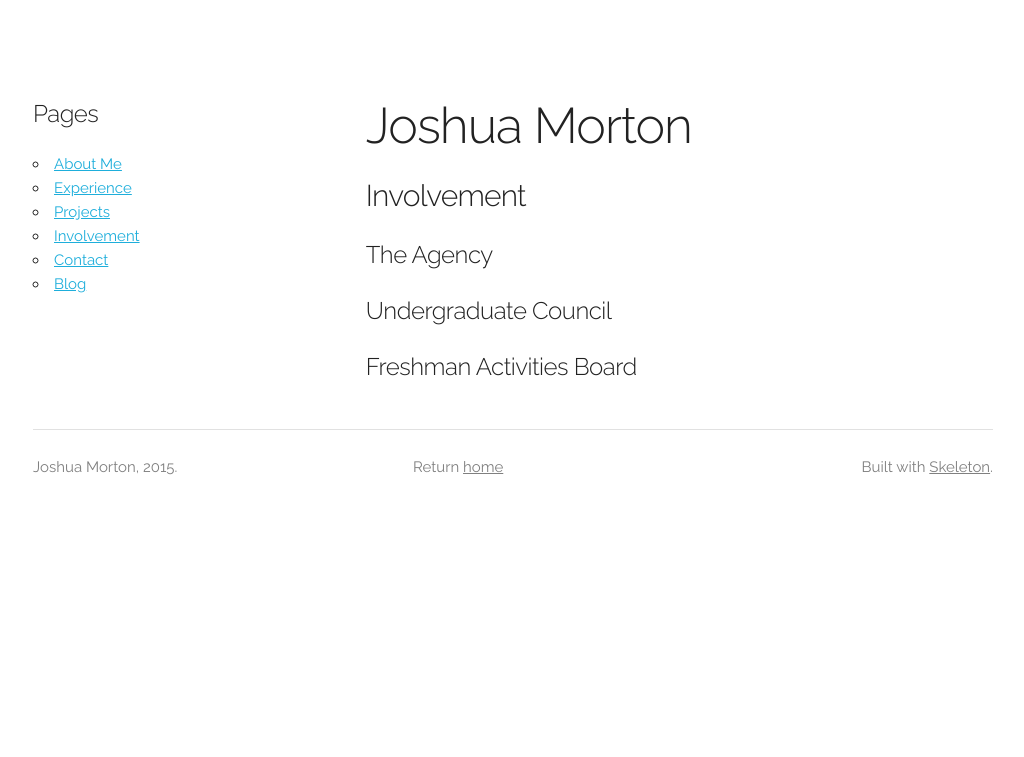
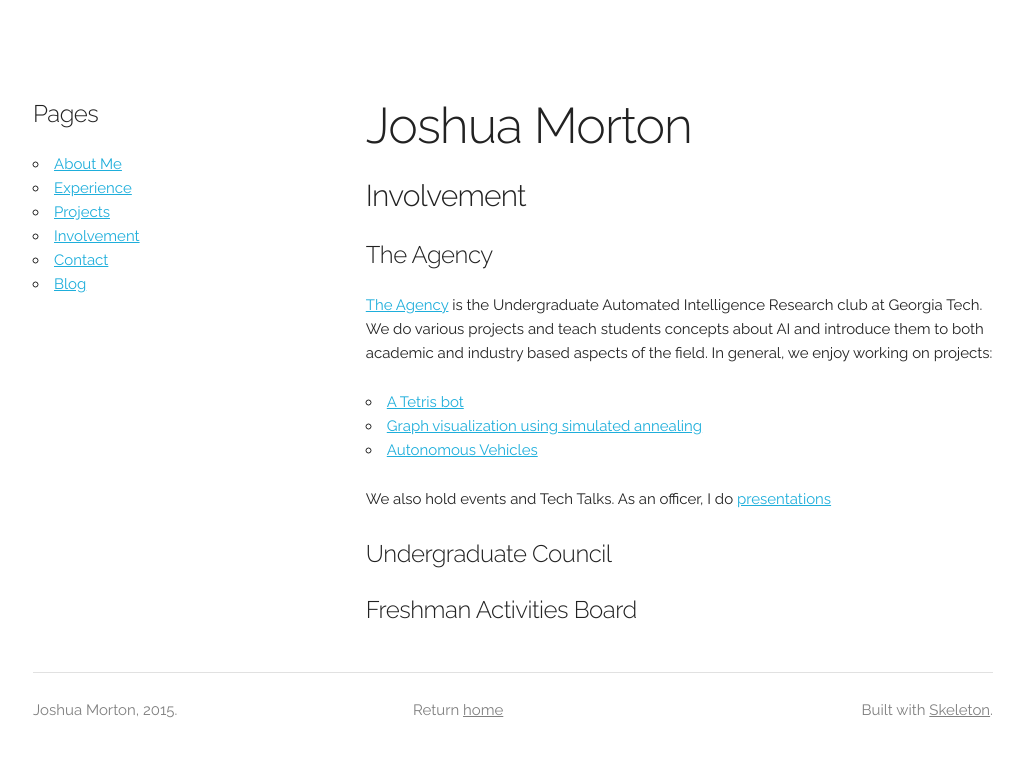
Before and after one commit to joshuamorton/joshuamorton.github.com, a Jekyll site: the page built from involvement.md, in a window 1280 px wide. Shown: the top 757 px of the page, without its empty margins (127-1151 px from the left). Built offline with Jekyll 4.4.1, drawn with Linux system fonts in a browser that asks for light colours; Markdown is read by kramdown in place of the engine named in the settings.

Commit message:
updated involvement to include agency

```diff
--- a/involvement.md
+++ b/involvement.md
@@ -8,6 +8,13 @@ priority: 5
 ####Involvement
 
 #####The Agency
+[The Agency](https://github.com/gtagency) is the Undergraduate Automated Intelligence Research club at Georgia Tech. We do various projects and teach students concepts about AI and introduce them to both academic and industry based aspects of the field. In general, we enjoy working on projects:
+
+ - [A Tetris bot](https://github.com/gtagency/tetris-python)
+ - [Graph visualization using simulated annealing](https://github.com/gtagency/graph-reduction)
+ - [Autonomous Vehicles](https://github.com/gtagency/buzzmobile)
+
+We also hold events and Tech Talks. As an officer, I do [presentations](https://drive.google.com/folderview?id=0Bys9BGMJRUovS1RpWThwUUVXZnM&usp=sharing)
 
 #####Undergraduate Council
 
```
